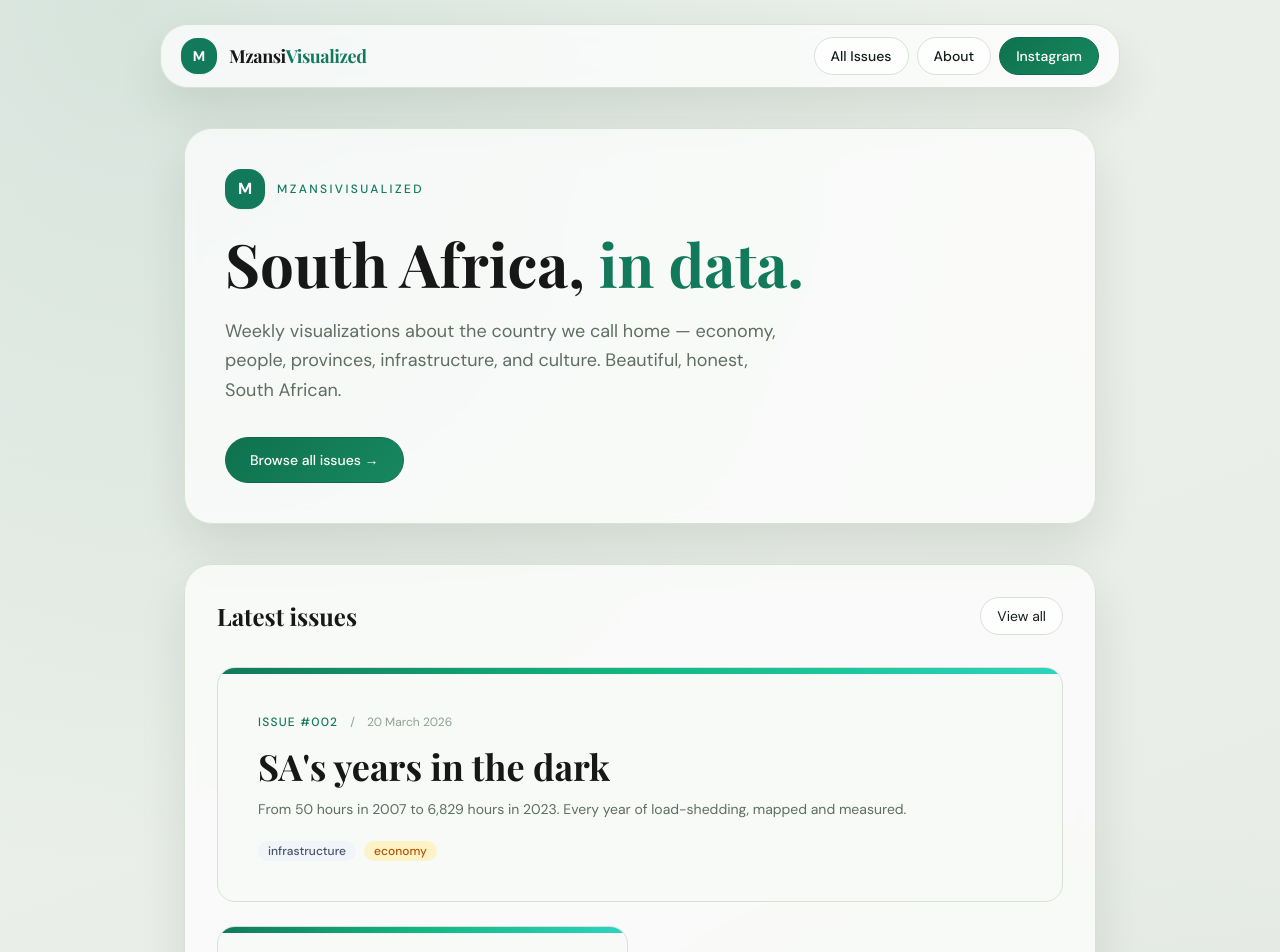
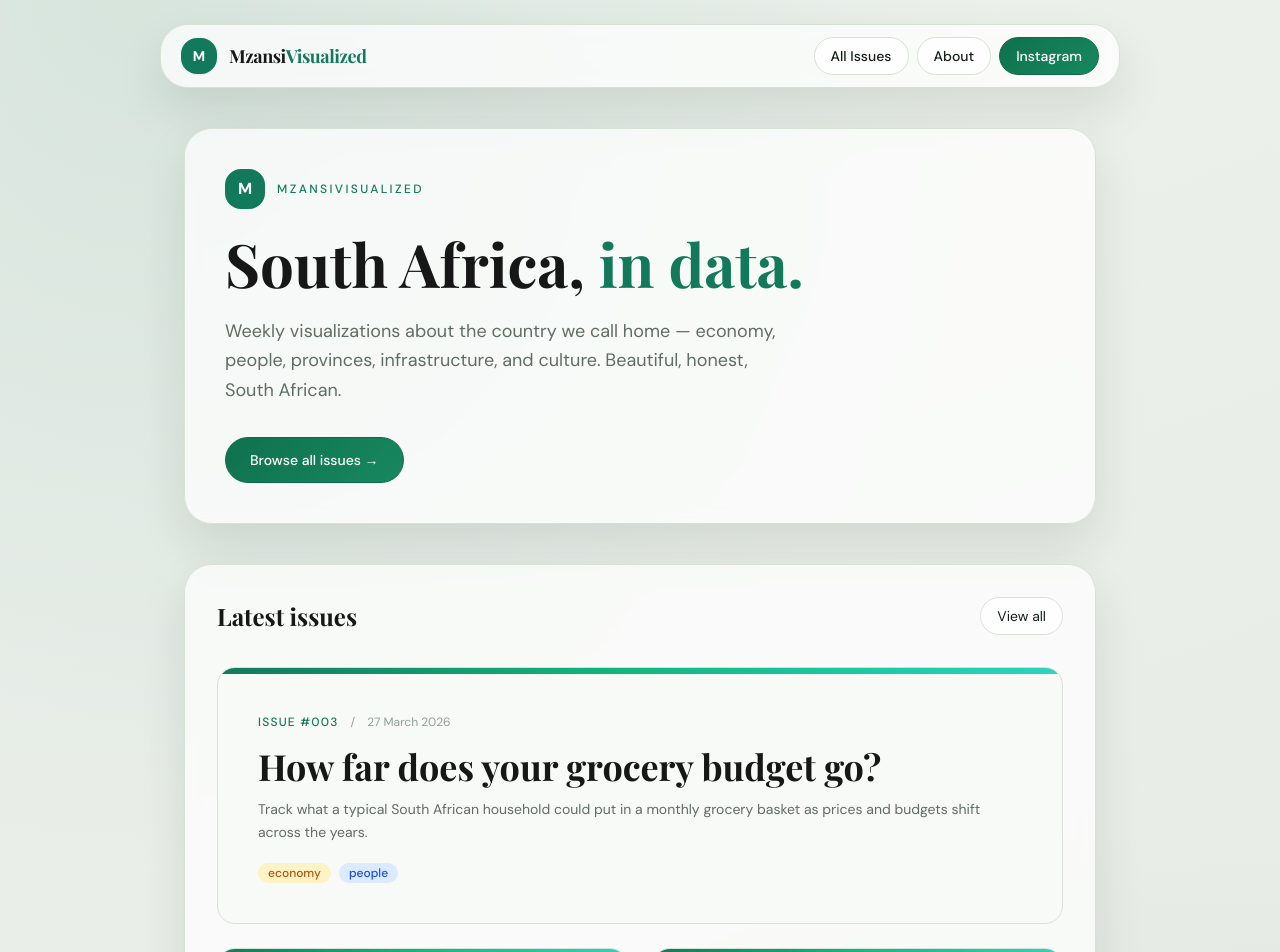
Before and after one commit to Collin-1/MzansiVisualised, a Next.js app: page / in a window 1280 px wide. Shown: the top 952 px of the page. Built offline with nearby package versions, Linux system fonts and the light colour scheme; a web font is replaced by a local one.

Commit message:
update data/issues.ts

```diff
--- a/data/issues.ts
+++ b/data/issues.ts
@@ -49,6 +49,16 @@ export const issues: Issue[] = [
     component: "LoadSheddingHistory",
     featured: false,
   },
+  {
+    slug: "grocery-basket-affordability",
+    number: 3,
+    title: "How far does your grocery budget go?",
+    deck: "Track what a typical South African household could put in a monthly grocery basket as prices and budgets shift across the years.",
+    publishedAt: "2026-03-27",
+    tags: ["economy", "people"],
+    component: "GroceryBasketAffordability",
+    featured: false,
+  },
   // ── Add future issues below ────────────────────────────────────────────────
   // {
   //   slug:        'gdp-by-province',
```
